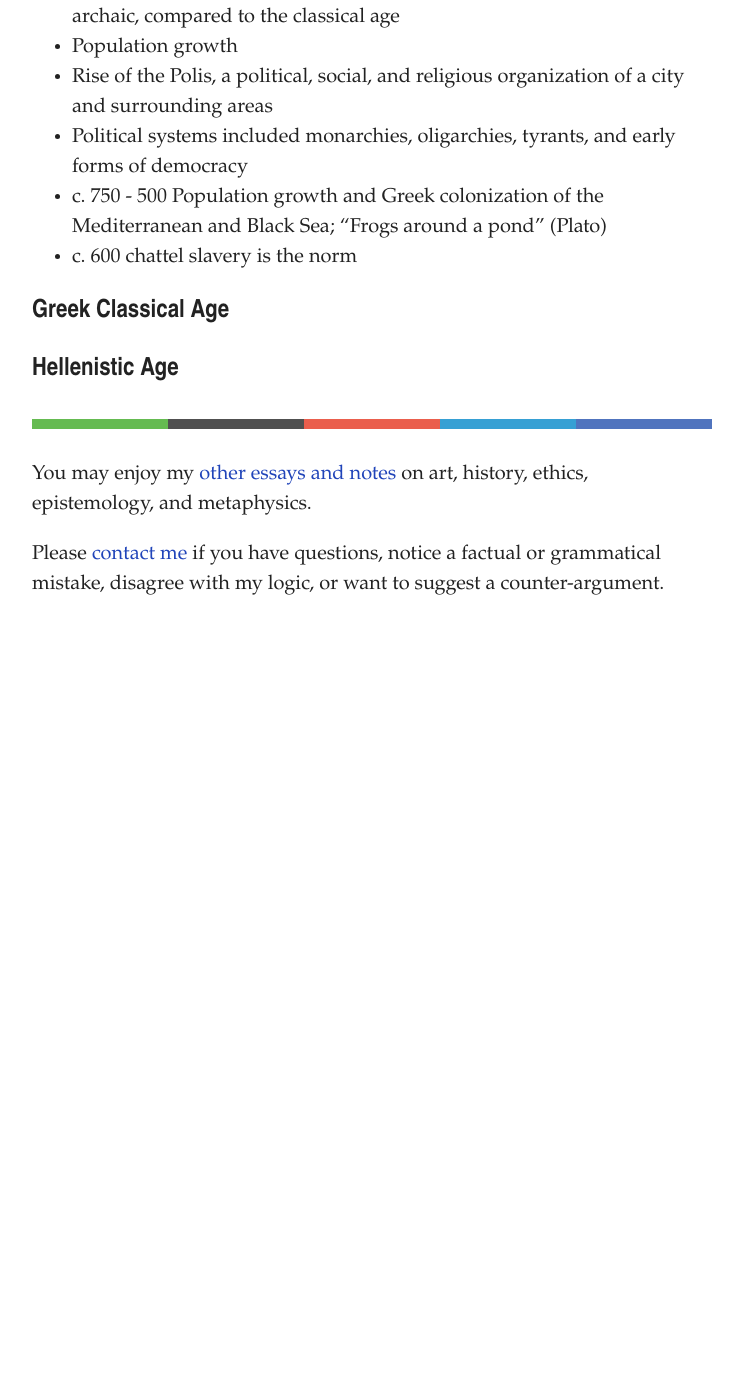
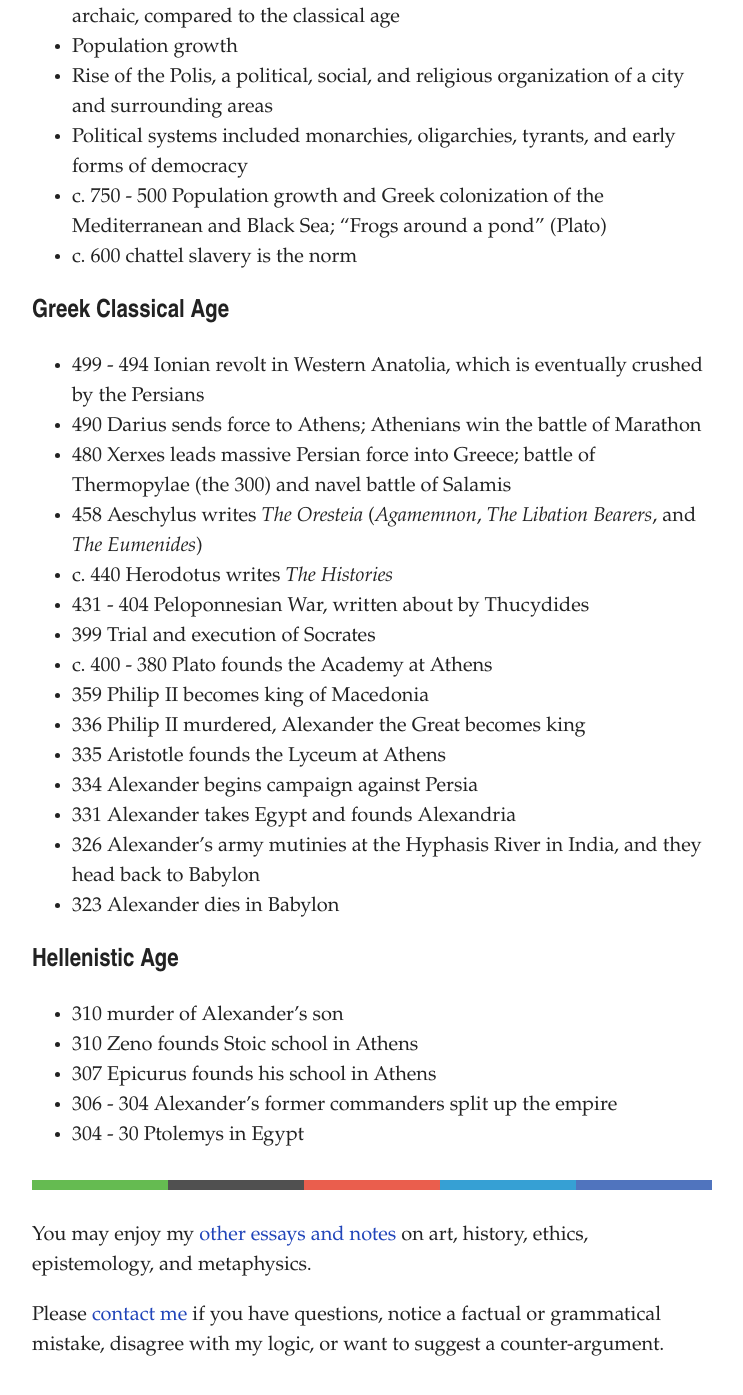
Before and after one commit to artsandmetaphysics/goodlifeodyssey, a Jekyll site: the page built from _notes/ancient-greece.md, in a window 1280 px wide and 1400 px high, scrolled down 1709 px. Shown: the top 1395 px of the window, without its empty margins (268-1011 px from the left). Built offline with Jekyll 4.4.1, drawn with Linux system fonts in a browser that asks for light colours; before the commit the page ends 2348 px from its top, so only the background shows below that.

Commit message:
Add notes about other greek ages

```diff
--- a/_notes/ancient-greece.md
+++ b/_notes/ancient-greece.md
@@ -64,4 +64,26 @@ Many of these notes were taken from _Ancient Greece_ by Thomas R. Martin.
 
 ## Greek Classical Age
 
+- 499 - 494 Ionian revolt in Western Anatolia, which is eventually crushed by the Persians
+- 490 Darius sends force to Athens; Athenians win the battle of Marathon
+- 480 Xerxes leads massive Persian force into Greece; battle of Thermopylae (the 300) and navel battle of Salamis
+- 458 Aeschylus writes _The Oresteia_ (_Agamemnon_, _The Libation Bearers_, and _The Eumenides_)
+- c. 440 Herodotus writes _The Histories_
+- 431 - 404 Peloponnesian War, written about by Thucydides
+- 399 Trial and execution of Socrates
+- c. 400 - 380 Plato founds the Academy at Athens
+- 359 Philip II becomes king of Macedonia
+- 336 Philip II murdered, Alexander the Great becomes king
+- 335 Aristotle founds the Lyceum at Athens
+- 334 Alexander begins campaign against Persia
+- 331 Alexander takes Egypt and founds Alexandria
+- 326 Alexander's army mutinies at the Hyphasis River in India, and they head back to Babylon
+- 323 Alexander dies in Babylon
+
 ## Hellenistic Age
+
+- 310 murder of Alexander's son
+- 310 Zeno founds Stoic school in Athens
+- 307 Epicurus founds his school in Athens
+- 306 - 304 Alexander's former commanders split up the empire
+- 304 - 30 Ptolemys in Egypt
```
